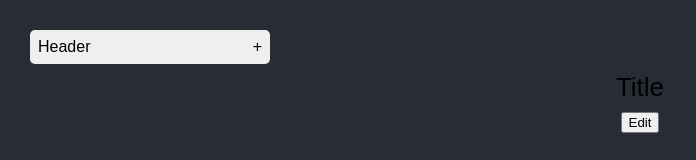
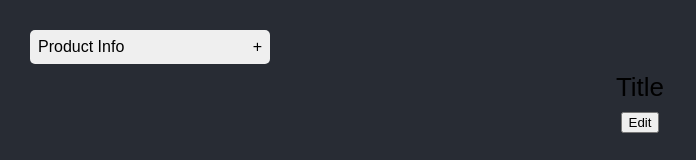
Before and after one commit to IlyaKrapivnoy/reusable_components, a React (Create React App) app: page / in a window 1280 px wide. Shown: the top 160 px of the page, without its empty margins (0-696 px from the left). Built offline with nearby package versions, Linux system fonts and the light colour scheme.

Commit message:
add props

```diff
--- a/src/App.js
+++ b/src/App.js
@@ -6,7 +6,7 @@ function App() {
   return (
     <div className="App">
       <header className="App-header">
-        <Accordion />
+        <Accordion title="Product Info" content="This is my content" />
         <Editable />
       </header>
     </div>
--- a/src/components/accordion/index.jsx
+++ b/src/components/accordion/index.jsx
@@ -1,15 +1,16 @@
 import React, { useState } from "react";
 import { useToggle } from "../../hooks/useToggle";
 
-const Accordion = () => {
+const Accordion = (props) => {
+  const { title, content } = props;
   const { status: expand, toggleStatus: toggleExpand } = useToggle();
 
   return (
     <div className="accordion">
       <button onClick={toggleExpand}>
-        Header <span>{expand ? "-" : "+"}</span>
+        {title} <span>{expand ? "-" : "+"}</span>
       </button>
-      {expand && <div className="content">this is content</div>}
+      {expand && <div className="content">{content}</div>}
     </div>
   );
 };
```
